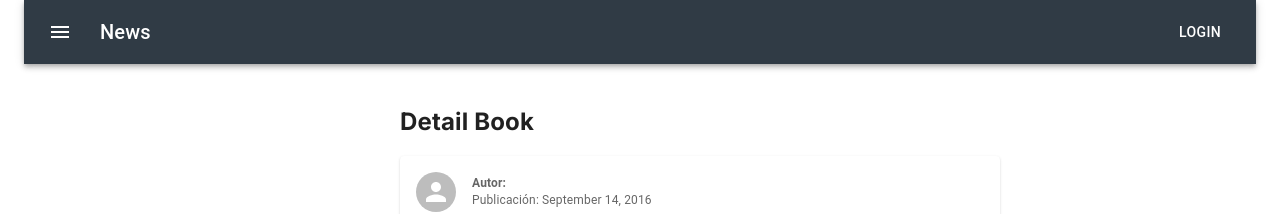
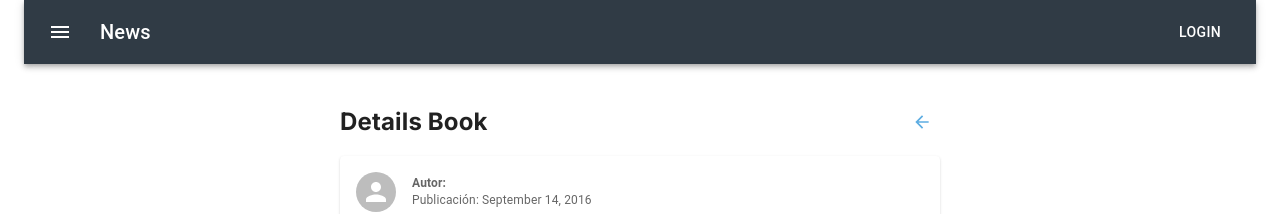
Before and after one commit to moiarvelo/bookcatalog, a Next.js app: page /book in a window 1280 px wide. Shown: the top 214 px of the page. Built offline with nearby package versions, Linux system fonts and the light colour scheme; no server answers.

Commit message:
final details

```diff
--- a/src/app/book/page.tsx
+++ b/src/app/book/page.tsx
@@ -10,17 +10,18 @@ import CardMedia from "@mui/material/CardMedia";
 import CardContent from "@mui/material/CardContent";
 import Avatar from "@mui/material/Avatar";
 import NavAppBar from "../components/NavAppBar";
-
+import ArrowBackIcon from '@mui/icons-material/ArrowBack';
 import Typography from "@mui/material/Typography";
 import { red } from "@mui/material/colors";
-import { useSearchParams } from "next/navigation";
+import { useRouter, useSearchParams } from "next/navigation";
 import { BookResources } from "../resources/BookResources";
 import { AuthorResources } from "../resources/AuthorResources";
+import { Button } from "@mui/material";
 
 
 export default function ShowBook() {
   const [expanded, setExpanded] = React.useState(false);
-
+  const router = useRouter();
   const paramValue = useSearchParams();
   const idBook = paramValue.get('id');
 
@@ -91,16 +92,29 @@ export default function ShowBook() {
   return (
     <main className={styles.main}>
       <NavAppBar />
-      <Box sx={{ width: 400 }} mt={5} ml={50}>
+      <Box sx={{display: "flex", justifyContent: "center", alignItems: "center"}}>
+        <Box  mt={5}>
           <Box mb={2}>
-          <h2 id="parent-modal-title">Detail Book</h2>
+            <div style={{display: "flex", flexDirection: "row", justifyContent: "space-between", alignItems: "center"}}>
+                <div>
+                    <h2 id="parent-modal-title">Details Book</h2>
+                </div>
+                <div>
+                    <Button onClick={() => {
+                        router.back()
+                    }} style={{minWidth:'4px'}}>
+                    <ArrowBackIcon
+                        fontSize="small"
+                        style={{ color: "#5dade2" }}
+                    />
+                    </Button>
+                </div>
+            </div>
           </Box>
           <Card sx={{ width: 600, height: 600 }}>
             <CardHeader
               avatar={
-              <Avatar aria-label="recipe"  src={author.photo}>
-
-              </Avatar>
+                <Avatar aria-label="recipe"  src={author.photo}/>
               }
               title={book.name}
               subheader={
@@ -123,6 +137,7 @@ export default function ShowBook() {
             </CardContent>
           </Card>
         </Box>
+      </Box>
     </main>
   );
 }
--- a/src/app/components/ModalAdd.tsx
+++ b/src/app/components/ModalAdd.tsx
@@ -41,9 +41,10 @@ const theme = createTheme({
 
 type Props = {
   id: any;
+  setState: (val: boolean) => void;
 };
 
-export default function ModalAdd({ id }:Props) {
+export default function ModalAdd({ id, setState }:Props) {
 
   const [open, setOpen] = React.useState(false);
   const [loading, setLoading] = React.useState(false);
@@ -137,6 +138,7 @@ export default function ModalAdd({ id }:Props) {
 
             if(response.message === 'OK'){
               setLoading(false);
+              setState(true);
               handleClose();
               location.reload()
             }
```
Also changed, not shown: src/app/page.tsx (+13 -4 lines). Lines whose indentation alone changed are shown as unchanged.
